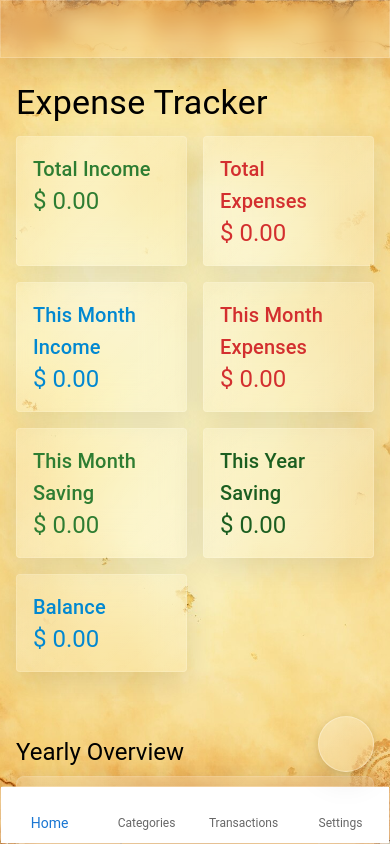
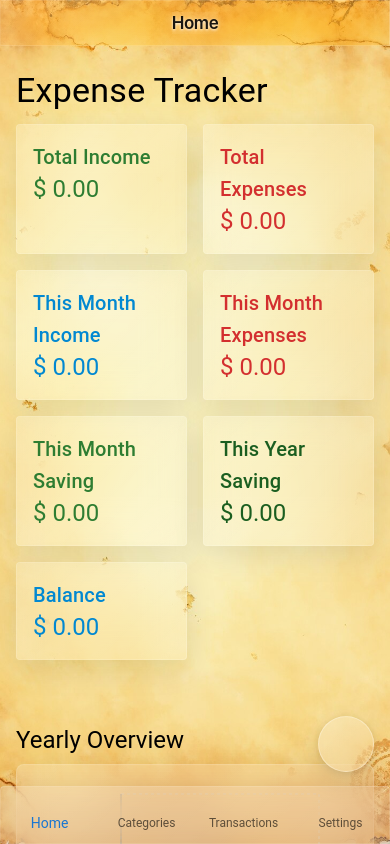
Before and after one commit to sazid-hassan/Expense-Tracker-PWA, a Next.js app: page / in a window 390 px wide. Shown: the top 844 px of the page. Built offline with nearby package versions, Linux system fonts and the light colour scheme; some icons are missing.

Commit message:
mobile UI adjusted

```diff
--- a/app/components/AppLayout.tsx
+++ b/app/components/AppLayout.tsx
@@ -14,6 +14,7 @@ import {
   BottomNavigation,
   BottomNavigationAction,
   Paper,
+  Typography,
 } from '@mui/material';
 import AddIcon from '@mui/icons-material/Add';
 import HomeIcon from '@mui/icons-material/Home';
@@ -34,6 +35,22 @@ export default function AppLayout({ children }: { children: React.ReactNode }) {
   const { t } = useTranslation();
   const pathname = usePathname();
   const [bottomNavValue, setBottomNavValue] = useState(0);
+
+  // Get page title based on current route
+  const getPageTitle = () => {
+    switch (pathname) {
+      case '/':
+        return t.home || 'Dashboard';
+      case '/categories':
+        return t.categories || 'Categories';
+      case '/transactions':
+        return t.transactions || 'Transactions';
+      case '/settings':
+        return t.settings || 'Settings';
+      default:
+        return t.expense_tracker || 'Expense Tracker';
+    }
+  };
 
   const [modalOpen, setModalOpen] = useState(false);
   const [transaction, setTransaction] = useState<Omit<Transaction, 'id'> | null>(null);
@@ -108,20 +125,50 @@ export default function AppLayout({ children }: { children: React.ReactNode }) {
             minHeight: '100vh',
           }}
         >
-          {/* AppBar - only show title on desktop, full bar on mobile */}
+          {/* iOS-style AppBar for mobile */}
+          {isMobile && (
             <AppBar
               position="static"
               sx={{
-              backgroundColor: 'rgba(25, 118, 210, 0.1)',
-              backdropFilter: 'blur(20px)',
-              border: '1px solid rgba(255, 255, 255, 0.2)',
-              boxShadow: '0 8px 32px rgba(0, 0, 0, 0.1)',
+                backgroundColor: 'rgba(255, 255, 255, 0.05) !important',
+                backdropFilter: 'blur(25px) saturate(200%)',
+                WebkitBackdropFilter: 'blur(25px) saturate(200%)',
+                borderBottom: '0.5px solid rgba(255, 255, 255, 0.15)',
+                boxShadow: 'none',
+                color: 'rgba(0, 0, 0, 0.9)',
+                background: 'linear-gradient(135deg, rgba(255, 255, 255, 0.08) 0%, rgba(255, 255, 255, 0.02) 100%)',
+                border: '1px solid rgba(255, 255, 255, 0.18)',
               }}
             >
-            <Toolbar>
-
+              <Toolbar
+                sx={{
+                  minHeight: '44px !important',
+                  height: '44px',
+                  paddingTop: 'env(safe-area-inset-top, 0px)',
+                  paddingX: 2,
+                  justifyContent: 'center',
+                  position: 'relative',
+                }}
+              >
+                <Typography
+                  variant="h6"
+                  component="h1"
+                  sx={{
+                    fontWeight: 600,
+                    fontSize: '17px',
+                    lineHeight: '22px',
+                    color: 'rgba(0, 0, 0, 0.9)',
+                    textAlign: 'center',
+                    letterSpacing: '-0.41px',
+                    fontFamily: '-apple-system, BlinkMacSystemFont, "Segoe UI", Roboto, Arial, sans-serif',
+                    textShadow: '0 1px 3px rgba(255, 255, 255, 0.9), 0 0 10px rgba(255, 255, 255, 0.5)',
+                  }}
+                >
+                  {getPageTitle()}
+                </Typography>
               </Toolbar>
             </AppBar>
+          )}
 
           {/* Content Container */}
           <Container
--- a/app/globals.css
+++ b/app/globals.css
@@ -8,7 +8,7 @@ body {
 }
 
 /* Enhanced Glass-morphism effects */
-.MuiPaper-root {
+.MuiPaper-root:not(.MuiAppBar-root) {
   background-color: rgba(255, 255, 255, 0.1) !important;
   backdrop-filter: blur(20px) !important;
   border: 1px solid rgba(255, 255, 255, 0.2) !important;
@@ -31,7 +31,39 @@ body {
 }
 
 /* Keep bottom navigation and app bar styling as defined in components */
-.MuiBottomNavigation-root,
-.MuiAppBar-root {
+.MuiBottomNavigation-root {
   backdrop-filter: blur(10px) !important;
 }
+
+/* iOS-style AppBar specific styling - High specificity to override MUI classes */
+.MuiAppBar-root,
+.MuiAppBar-root.MuiPaper-root,
+[class*="MuiAppBar-root"],
+[class*="css-"][class*="MuiAppBar-root"] {
+  backdrop-filter: blur(25px) saturate(200%) !important;
+  background: linear-gradient(135deg, rgba(255, 255, 255, 0.08) 0%, rgba(255, 255, 255, 0.02) 100%) !important;
+  background-color: rgba(255, 255, 255, 0.05) !important;
+  border: 1px solid rgba(255, 255, 255, 0.18) !important;
+  box-shadow: none !important;
+}
+
+/* Additional override for any MUI generated classes */
+.MuiAppBar-root * {
+  background-color: transparent !important;
+}
+
+/* Nuclear option - target the specific class you mentioned */
+[class*="css-"][class*="MuiBottomNavigation-root"],
+[class*="css-7ax0nd-MuiBottomNavigation-root"],
+.MuiAppBar-root [class*="css-"],
+.MuiAppBar-root [class*="MuiBottomNavigation"] {
+  background-color: rgba(255, 255, 255, 0.05) !important;
+  background: linear-gradient(135deg, rgba(255, 255, 255, 0.08) 0%, rgba(255, 255, 255, 0.02) 100%) !important;
+}
+
+/* Ensure iOS AppBar has proper safe area support */
+@supports (padding-top: env(safe-area-inset-top)) {
+  .MuiAppBar-root .MuiToolbar-root {
+    padding-top: env(safe-area-inset-top) !important;
+  }
+}
```
Lines whose indentation alone changed are shown as unchanged.
